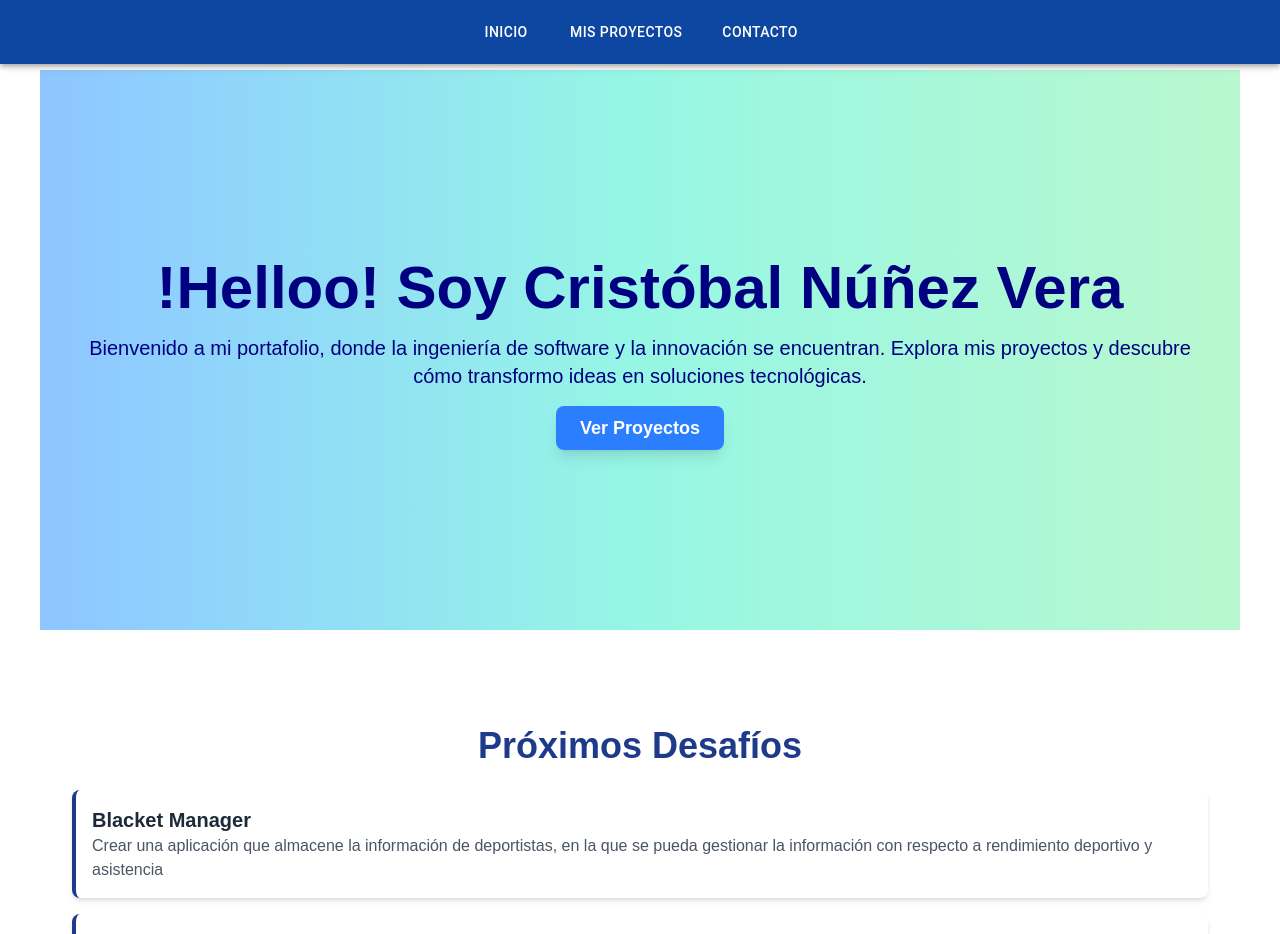
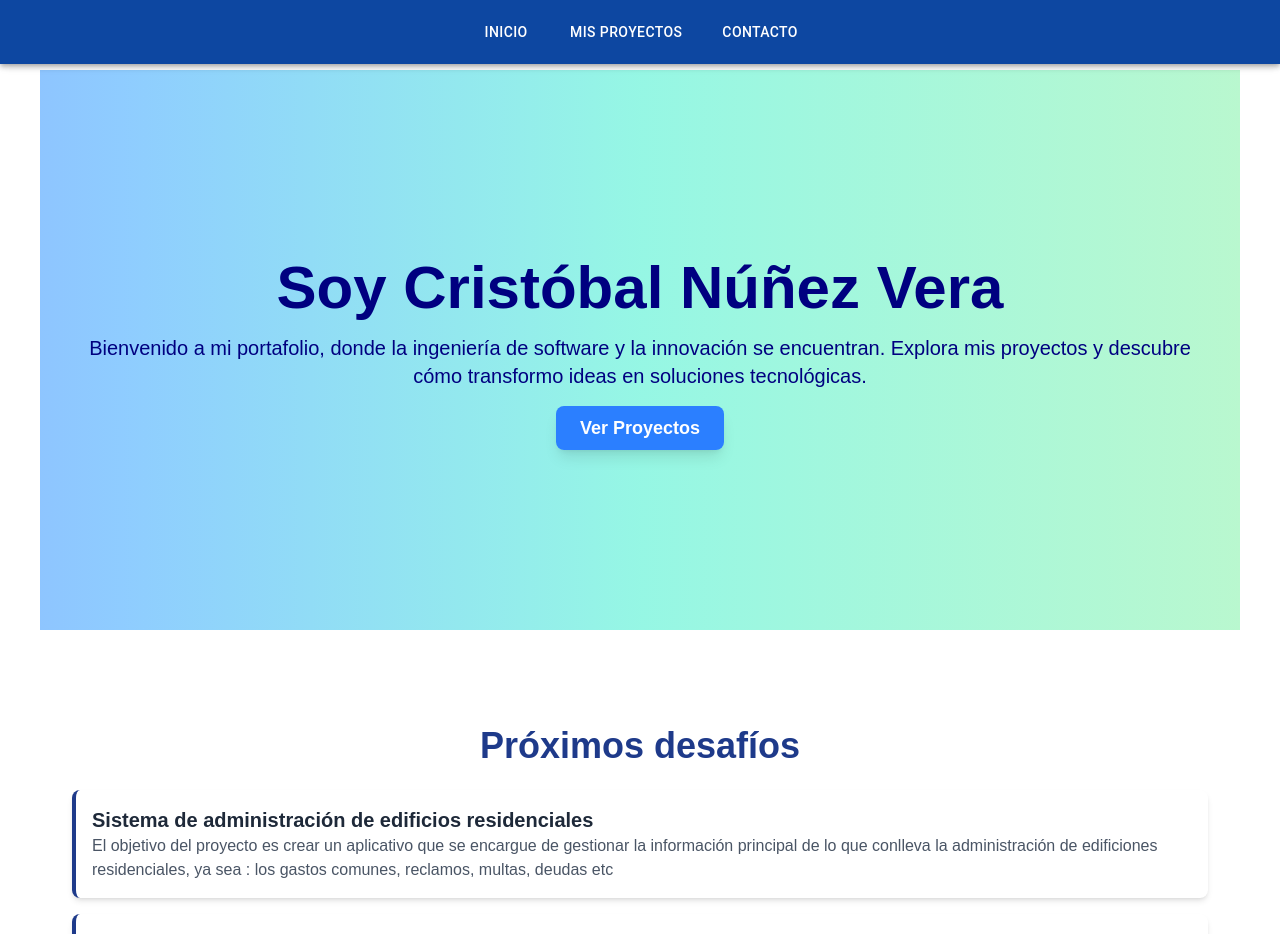
Before and after one commit to totonunez/mi-portafolio, a Next.js app: page / in a window 1280 px wide. Shown: the top 934 px of the page. Built offline with nearby package versions, Linux system fonts and the light colour scheme.

Commit message:
agregar proyecto de edificios residenciales y corrección de faltas ortográficas

```diff
--- a/src/app/components/CardProximosDesafios.tsx
+++ b/src/app/components/CardProximosDesafios.tsx
@@ -12,7 +12,7 @@ interface Desafio {
     return (
       <div className="w-full px-4">
         <h2 className="text-4xl font-bold text-center text-[#1E3A8A] mb-6">
-          Próximos Desafíos
+          Próximos desafíos
         </h2>
         <div className="space-y-4">
           {desafios.map((desafio) => (
--- a/src/app/page.tsx
+++ b/src/app/page.tsx
@@ -35,7 +35,7 @@ export default function Home() {
         {/* Contenido */}
         <div className="relative z-10 px-6" style={{ color: "#000080" }}>
           <h1 className="text-4xl md:text-6xl font-bold mb-4">
-          !Helloo! Soy Cristóbal Núñez Vera
+          Soy Cristóbal Núñez Vera
           </h1>
           <p className="text-lg md:text-xl mb-6">
           Bienvenido a mi portafolio, donde la ingeniería de software y la innovación se encuentran.
--- a/src/data/futurosproyectos.json
+++ b/src/data/futurosproyectos.json
@@ -1,16 +1,21 @@
 [
     {
         "id": "1",
+        "titulo": "Sistema de administración de edificios residenciales",
+        "descripcion": " El objetivo del proyecto es crear un aplicativo que se encargue de gestionar la información principal de lo que conlleva la administración de edificiones residenciales, ya sea : los gastos comunes, reclamos, multas, deudas etc"
+    },
+    {
+        "id": "2",
         "titulo": "Blacket Manager",
         "descripcion": "Crear una aplicación que almacene la información de deportistas, en la que se pueda gestionar la información con respecto a rendimiento deportivo y asistencia"
     },
     {
-        "id": "2",
+        "id": "3",
         "titulo": "Rendimiento y tendencias de notas olfativas en perfumes",
         "descripcion": "El proyecto consiste en utilizar algoritmos de machine learning para clasificar una lista de perfumes, a través de sus notas olfativas y analizar la demanda según su precio y notas"
     },
     {
-        "id": "3",
+        "id": "4",
         "titulo": "Diagnóstico Médico Automatizado",
         "descripcion": "Crea un sistema backend que procese imágenes médicas (rayos X, resonancias, tomografías) con un modelo de ML para detectar anomalías (cáncer, fracturas, enfermedades pulmonares, etc.)."
     }
```
